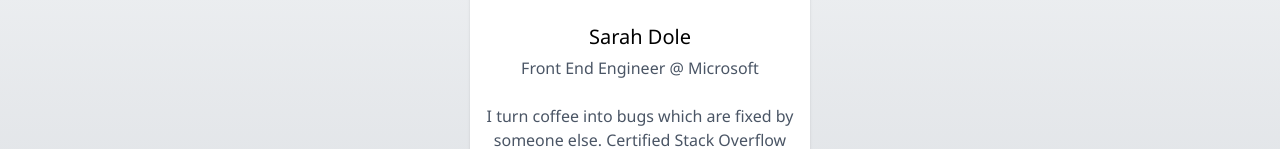
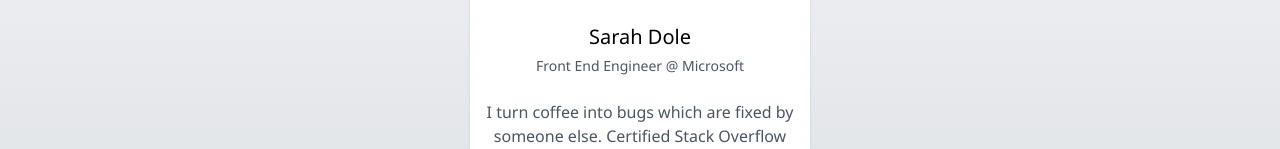
Before and after one commit to mjubair/learn-with-projects, a React (Vite) app in the folder apps/great-frontend-projects/profile-card/: page / in a window 1280 px wide. Shown: the part 290-439 px from the top of the page. Built offline with nearby package versions, Linux system fonts and the light colour scheme.

Commit message:
Adjust text size for job title in profile card for improved readability

```diff
--- a/apps/great-frontend-projects/profile-card/src/App.tsx
+++ b/apps/great-frontend-projects/profile-card/src/App.tsx
@@ -10,7 +10,7 @@ function App() {
 				<Card className="flex flex-col items-center">
 					<Avatar imageUrl={avatar} />
 					<h2 className="text-[20px] mt-6">Sarah Dole</h2>
-					<p className="text-gray-600 mt-1">Front End Engineer @ Microsoft</p>
+					<p className="text-gray-600 mt-1 text-sm">Front End Engineer @ Microsoft</p>
 					<p className="text-gray-600 mt-6 text-center text-[16px]">
 						I turn coffee into bugs which are fixed by someone else. Certified
 						Stack Overflow and ChatGPT developer.
```
